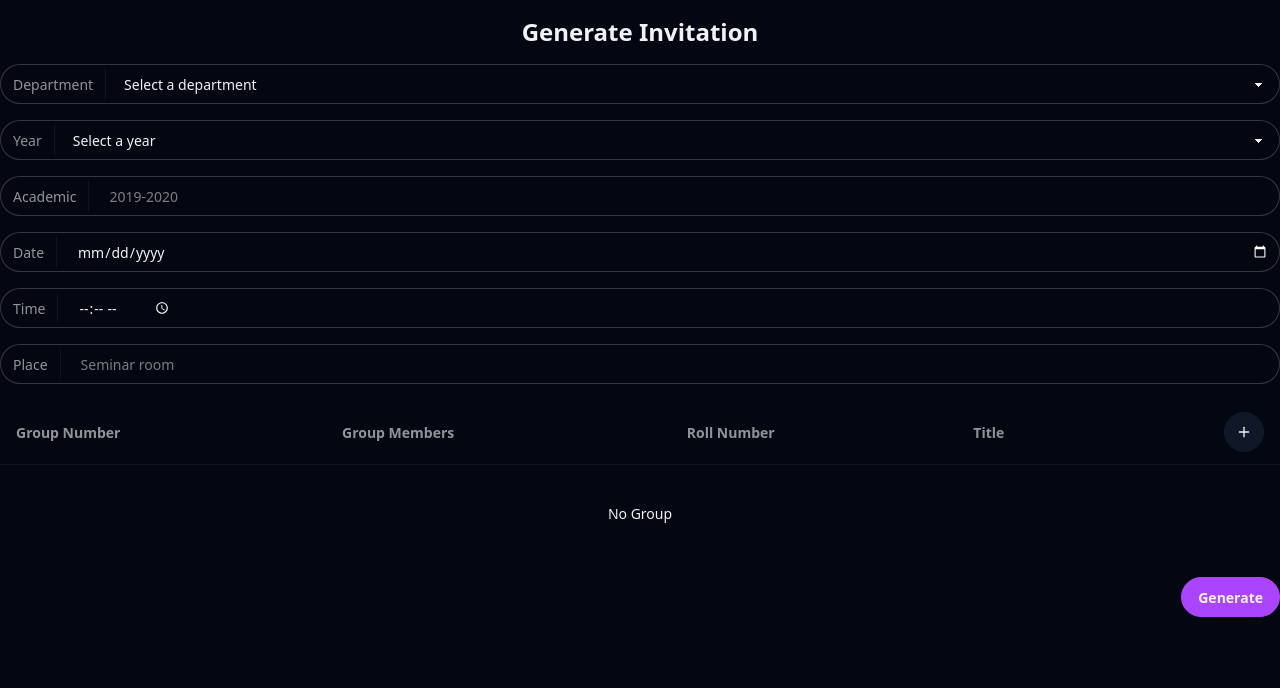
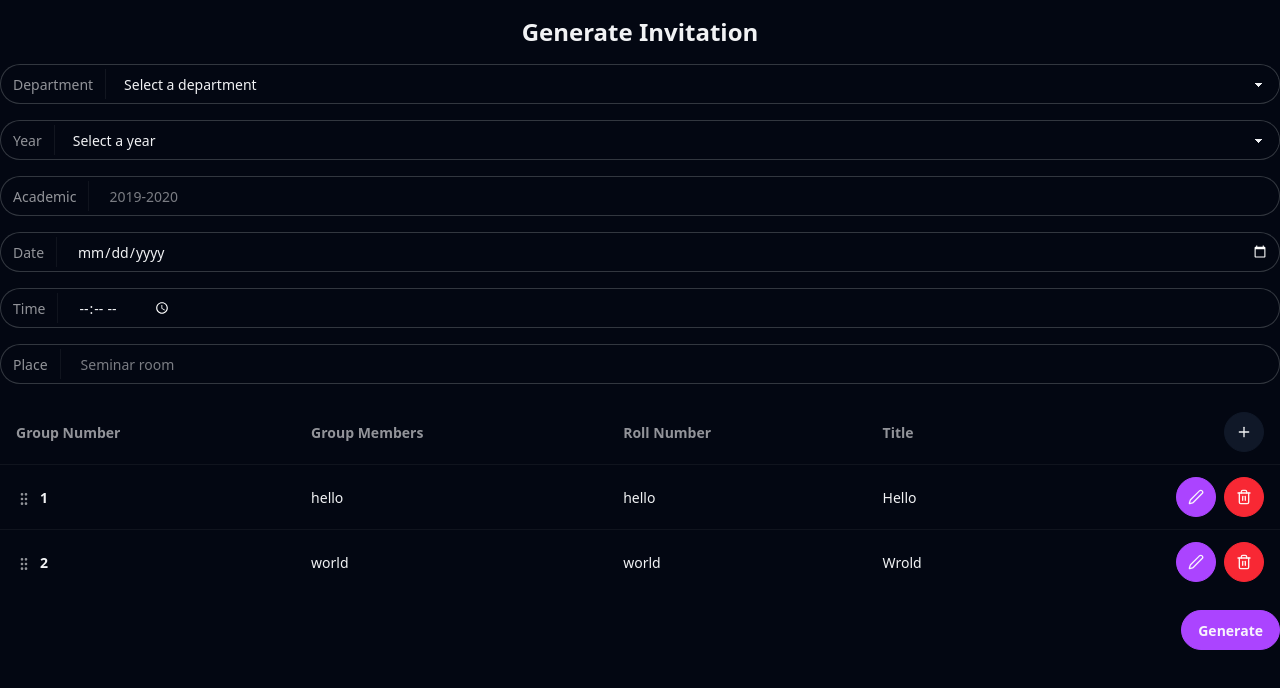
Before and after one commit to nainghtetlinn/invitation-generator, a React (Vite) app: page / in a window 1280 px wide. Shown: the top 688 px of the page. Built offline with nearby package versions, Linux system fonts and the light colour scheme.

Commit message:
feat: drag to order groups

```diff
--- a/package.json
+++ b/package.json
@@ -10,6 +10,10 @@
     "preview": "vite preview"
   },
   "dependencies": {
+    "@dnd-kit/core": "^6.3.1",
+    "@dnd-kit/modifiers": "^9.0.0",
+    "@dnd-kit/sortable": "^10.0.0",
+    "@dnd-kit/utilities": "^3.2.2",
     "@hookform/resolvers": "^5.2.1",
     "angular-expressions": "^1.5.0",
     "dayjs": "^1.11.13",
--- a/src/App.tsx
+++ b/src/App.tsx
@@ -1,13 +1,26 @@
+import {
+  closestCenter,
+  DndContext,
+  PointerSensor,
+  useSensor,
+  useSensors,
+} from "@dnd-kit/core";
+import {
+  arrayMove,
+  SortableContext,
+  verticalListSortingStrategy,
+} from "@dnd-kit/sortable";
 import { zodResolver } from "@hookform/resolvers/zod";
-import { Edit2, Info, Loader2, Plus, Trash2 } from "lucide-react";
+import { Edit2, GripVertical, Info, Loader2, Plus, Trash2 } from "lucide-react";
 import { useRef, useState } from "react";
 import { useFieldArray, useForm } from "react-hook-form";
+import { toast } from "sonner";
 import { GroupDialog } from "./components/group-dialog";
+import { SortableRow } from "./components/sortable-row";
+import { Toast } from "./components/toast";
 import { DEPARTMENTS, YEARS } from "./lib/constants";
 import { invitationSchema, type Invitation } from "./lib/schema";
 import { generate } from "./lib/utils";
-import { toast } from "sonner";
-import { Toast } from "./components/toast";
 
 function App() {
   const groupRef = useRef<HTMLDialogElement>(null);
@@ -23,7 +36,16 @@ function App() {
       date: "",
       time: "",
       place: "",
-      groups: [],
+      groups: [
+        {
+          title: "Hello",
+          members: [{ name: "hello", rollNo: "hello", repeater: false }],
+        },
+        {
+          title: "Wrold",
+          members: [{ name: "world", rollNo: "world", repeater: false }],
+        },
+      ],
     },
   });
 
@@ -221,6 +243,29 @@ function App() {
           </div>
 
           <div className="overflow-x-auto">
+            <DndContext
+              sensors={useSensors(useSensor(PointerSensor))}
+              collisionDetection={closestCenter}
+              onDragEnd={(event) => {
+                const { active, over } = event;
+                if (active.id !== over?.id) {
+                  const oldIndex = fields.findIndex(
+                    (item) => item.id === active.id
+                  );
+                  const newIndex = fields.findIndex(
+                    (item) => item.id === over?.id
+                  );
+                  form.setValue(
+                    "groups",
+                    arrayMove(fields, oldIndex, newIndex)
+                  ); // reorders field array
+                }
+              }}
+            >
+              <SortableContext
+                items={fields.map((f) => f.id)}
+                strategy={verticalListSortingStrategy}
+              >
                 <table className="table">
                   <thead>
                     <tr>
@@ -242,8 +287,14 @@ function App() {
                   <tbody>
                     {fields.length > 0 ? (
                       fields.map((group, index) => (
-                    <tr key={group.id}>
-                      <th>{index + 1}</th>
+                        <SortableRow
+                          key={group.id}
+                          id={group.id}
+                        >
+                          <th className="cursor-grab">
+                            <GripVertical className="w-4 h-4 inline mr-2 opacity-60" />
+                            {index + 1}
+                          </th>
                           <td>
                             {group.members.map((member, i) => (
                               <p key={i}>
@@ -278,7 +329,7 @@ function App() {
                               <Trash2 className="w-4 h-4" />
                             </button>
                           </td>
-                    </tr>
+                        </SortableRow>
                       ))
                     ) : (
                       <tr>
@@ -292,6 +343,8 @@ function App() {
                     )}
                   </tbody>
                 </table>
+              </SortableContext>
+            </DndContext>
             {form.formState.errors.groups && (
               <div
                 role="alert"
--- /dev/null
+++ b/src/components/sortable-row.tsx
@@ -0,0 +1,29 @@
+import { useSortable } from "@dnd-kit/sortable";
+import { CSS } from "@dnd-kit/utilities";
+
+export const SortableRow = ({
+  id,
+  children,
+}: {
+  id: string;
+  children: React.ReactNode;
+}) => {
+  const { attributes, listeners, setNodeRef, transform, transition } =
+    useSortable({ id });
+
+  const style = {
+    transform: CSS.Transform.toString(transform),
+    transition,
+  };
+
+  return (
+    <tr
+      ref={setNodeRef}
+      style={style}
+      {...attributes}
+      {...listeners}
+    >
+      {children}
+    </tr>
+  );
+};
```
Also changed, not shown: 1 other file (tests, documents, lock files or other folders). Lines whose indentation alone changed are shown as unchanged.
